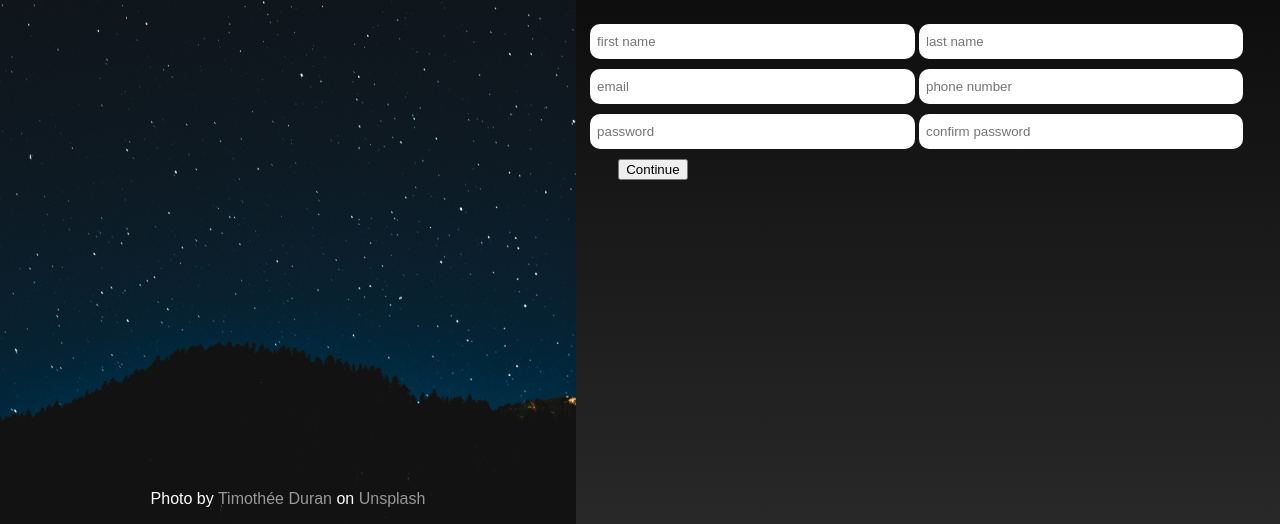
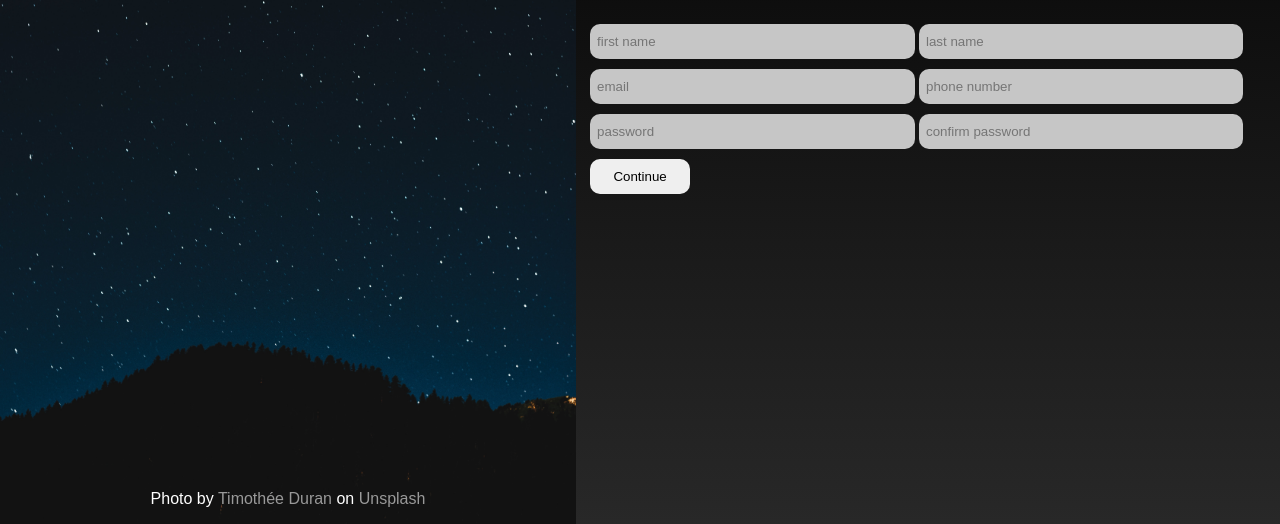
Before and after one commit to joelc95/sign-up-form, a plain HTML site: page index.html in a window 1280 px wide. Shown: the part 276-800 px from the top of the page. Drawn offline with Linux system fonts and the light colour scheme.

Commit message:
Input styling

```diff
--- a/css/style.css
+++ b/css/style.css
@@ -58,7 +58,7 @@ body {
   height: 25%;
   justify-content: flex-end;
   color: white;
-  padding-left: 6%;
+  padding-left: 2%;
 }
 
 .header-container h3 {
@@ -92,8 +92,26 @@ li {
   padding-bottom: 10px;
   border-radius: 10px;
   border: 0;
+  background-color: rgb(198, 198, 198);
+  transition: transform 0.2s, outline 0.2s;
+}
+
+.form-input:focus {
+  outline: none;
+  background-color: white;
+  transform: scale(1.01);
 }
 
 .button-container {
-  padding-left: 6%;
+  padding-left: 2%;
 }
+
+.submit-button {
+  padding: 7px;
+  padding-top: 10px;
+  padding-bottom: 10px;
+  border-radius: 10px;
+  border: none;
+  width: 100px;
+  cursor: pointer;
+}
--- a/index.html
+++ b/index.html
@@ -50,17 +50,17 @@
           </li>
           <li>
             <!-- <label for="password">Password</label> -->
-            <input class="form-input" id='password' name='password' type="password" placeholder="password" required="">
+            <input class="form-input password-input" id='password' name='password' type="password" placeholder="password" required="">
           </li>
           <li>
             <!-- <label for="confirm-password">Confirm Password</label> -->
-            <input class="form-input" id="confirm-password" name='confirm-password' type="password" placeholder="confirm password" required="">
+            <input class="form-input password-input" id="confirm-password" name='confirm-password' type="password" placeholder="confirm password" required="">
           </li>
         </ul>
       </form>
     </div>
     <div class="button-container">
-      <button type="submit" form="form1">Continue</button>
+      <button class="submit-button" type="submit" form="form1">Continue</button>
     </div>
   </div>
 </body>
```
